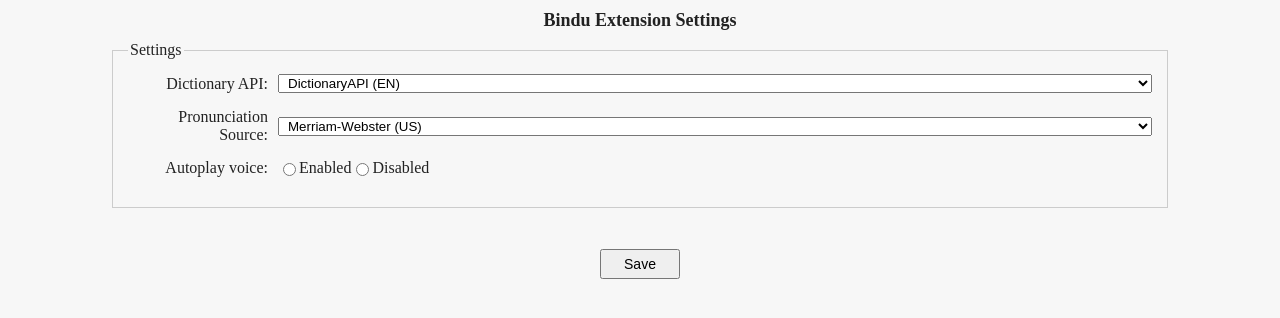
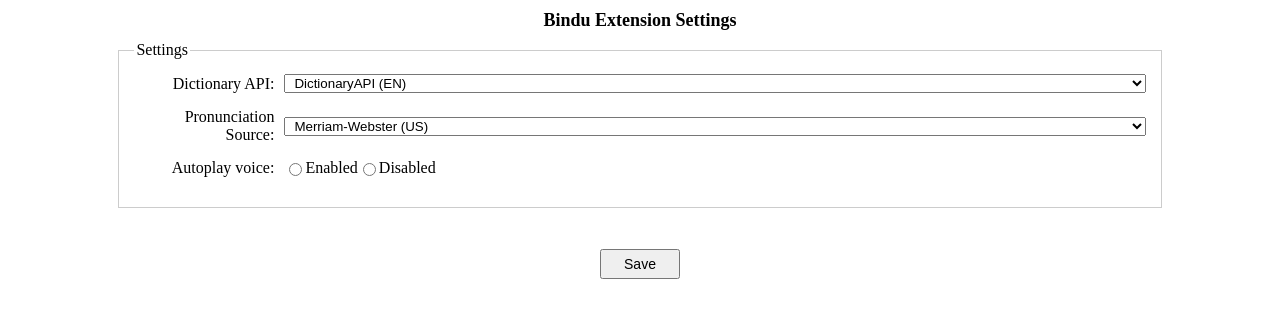
Before and after one commit to zzzgit/bindu, a browser extension: page src/options.html in a window 1280 px wide. Drawn offline with Linux system fonts and the light colour scheme.

Commit message:
chore: css of options.html

```diff
--- a/src/options.html
+++ b/src/options.html
@@ -5,24 +5,6 @@
 	<meta charset="UTF-8">
 	<title>Bindu Options</title>
 	<style>
-		body,
-		h1,
-		div,
-		span,
-		label,
-		select,
-		button {
-			box-sizing: border-box;
-			padding: 0;
-			margin: 0;
-		}
-
-		body {
-			background: #f7f7f7;
-			color: #222;
-			margin: 0;
-		}
-
 		div.row {
 			margin-bottom: 15px;
 			display: flex;
```
